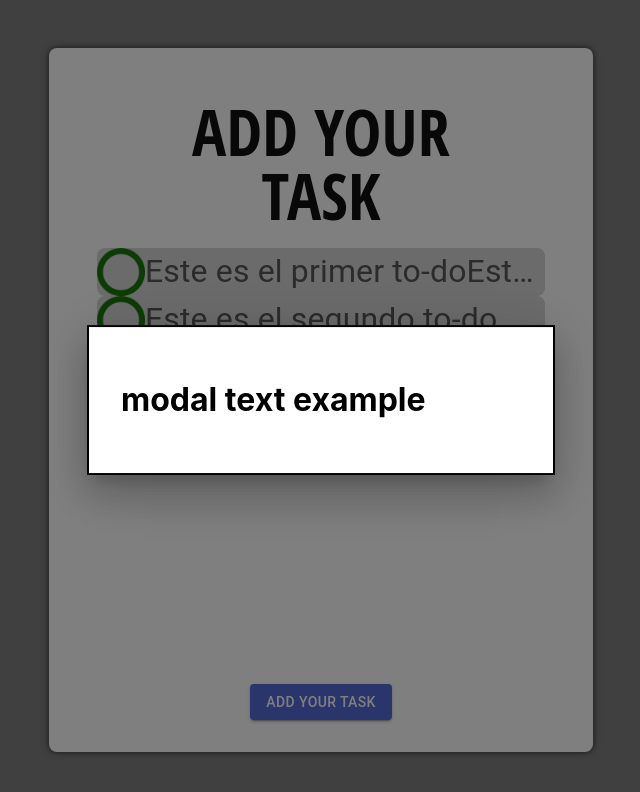
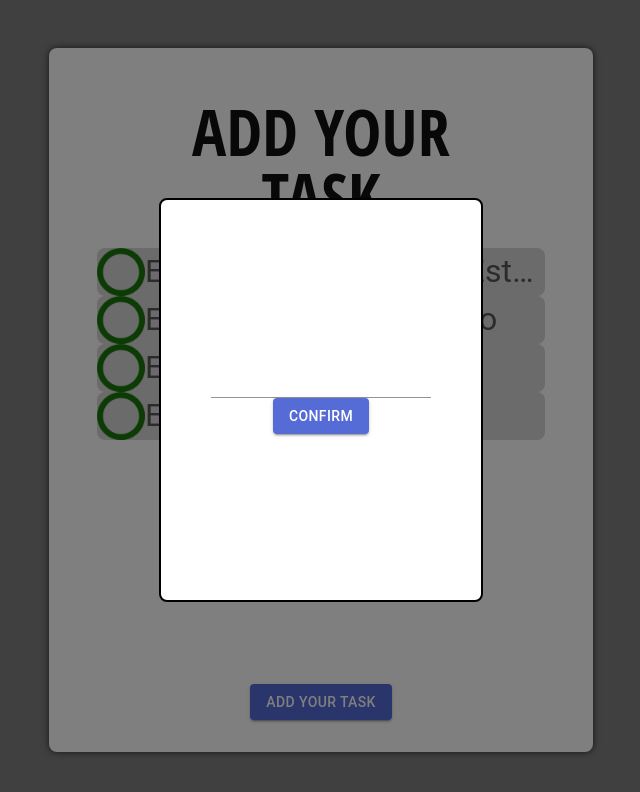
Before and after one commit to sjcuello/list-todo, a React (Create React App) app: page / in a window 1280 px wide. Both pictures are taken after a click on the button "ADD YOUR TASK". Shown: the top 792 px of the page, without its empty margins (319-959 px from the left). Built offline with nearby package versions, Linux system fonts and the light colour scheme.

Commit message:
Add modal - add items doesnt works

```diff
--- a/src/components/AddItemModal/index.tsx
+++ b/src/components/AddItemModal/index.tsx
@@ -1,15 +1,26 @@
 import * as React from 'react';
 import Modal from '@mui/material/Modal';
-import { Box } from '@mui/material';
-import { style } from './style';
-
+import { Input, Button } from '@mui/material';
+import { BoxModal } from './style';
+import { useData } from '../../hooks/useData';
+import { useState } from 'react';
 interface IAddItemModalProps {
   open: boolean,
   handleClose: any
 }
 
 const AddItemModal: React.FunctionComponent<IAddItemModalProps> = ({open, handleClose}) => {
+  const { addItem } = useData()
 
+  const addNewItem = () => {
+    addItem(value);
+    handleClose();
+  }
+
+  const [value, setValue] = useState('')
+  const handleOnchange = (e: React.ChangeEvent<HTMLInputElement>)=> {
+    setValue(e.target.value);
+ }
   return (
     <Modal
     open={open}
@@ -17,9 +28,10 @@
     aria-labelledby="modal-modal-title"
     aria-describedby="modal-modal-description"
   >
-    <Box sx={style}>
-      <h1>modal text example</h1>
-    </Box>
+    <BoxModal>
+      <Input value={value} type='text' onChange={handleOnchange}></Input>
+      <Button variant="contained" onClick={() => addNewItem()}>Confirm</Button>
+    </BoxModal>
   </Modal>
   );
 };
--- a/src/components/AddItemModal/style.ts
+++ b/src/components/AddItemModal/style.ts
@@ -1,13 +1,18 @@
 import styled  from 'styled-components'
 
-export const style = {
-    position: 'absolute' as 'absolute',
-    top: '50%',
-    left: '50%',
-    transform: 'translate(-50%, -50%)',
-    width: 400,
-    bgcolor: 'background.paper',
-    border: '2px solid #000',
-    boxShadow: 24,
-    p: 4,
-};
+export const BoxModal = styled.div`
+    position: absolute;
+    top: 50%;
+    left: 50%;
+    display: flex;
+    flex-direction: column;
+    justify-content: center;
+    align-items: center;
+    transform: translate(-50%, -50%);
+    width: 25vw;
+    height: 50vh;
+    background-color: white;
+    border: 2px solid #000;
+    box-shadow: 24px;
+    border-radius: .5rem;
+`
--- a/src/components/Card/index.tsx
+++ b/src/components/Card/index.tsx
@@ -13,6 +13,8 @@
   const [open, setOpen] = useState(false);
   const handleOpen = () => setOpen(true);
   const handleClose = () => setOpen(false);
+
+
   return (
       <CardContent>
         <Title>Add your task</Title>
--- a/src/hooks/useData.tsx
+++ b/src/hooks/useData.tsx
@@ -29,7 +29,13 @@
 ];
 
 export const useData = () => {
-  const [data, setData] = useState(mockArray)
+
+  const [data, setData] = useState(mockArray);
+
+  const getNewIndex = () => {
+    return data.length + 1
+  }
+
   const changeState = (_id: number): void => {
     const newData = data.map(item => {
       if(item._id === _id){
@@ -39,10 +45,22 @@
     });
     setData(newData);
   }
+
   const getItem = (_id: number): IItem => {
     return data.find(item => item._id === _id)!
   }
-  return { data, setData, changeState, getItem }
+
+  const addItem = (value: string) => {
+    const newItem: IItem = {
+      _id: getNewIndex(),
+      text: value,
+      date: new Date(),
+      done: false
+    }
+
+    setData(data => [...data, newItem])
+  }
+  return { data, setData, changeState, getItem, addItem }
 }
 
 export default useData;
```
